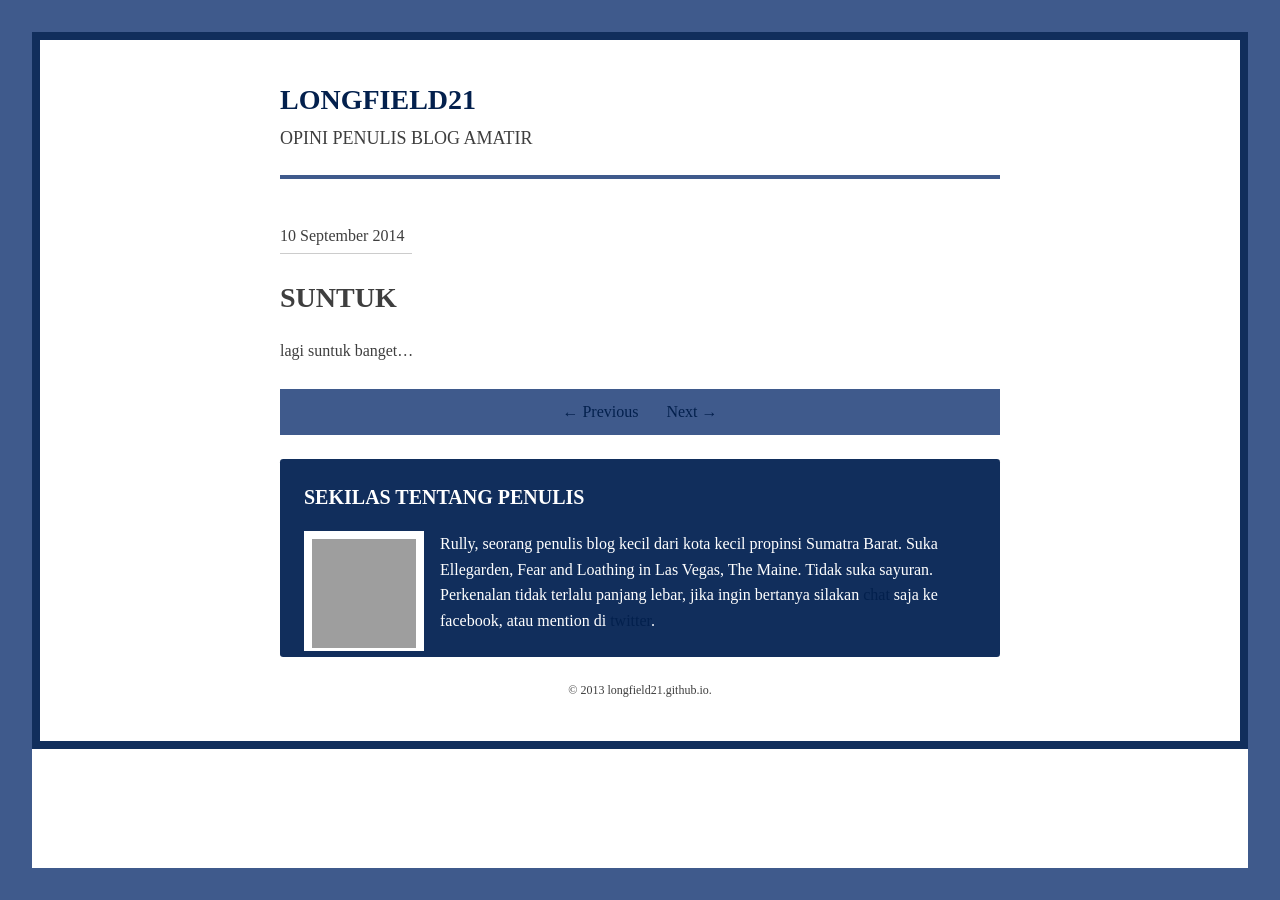
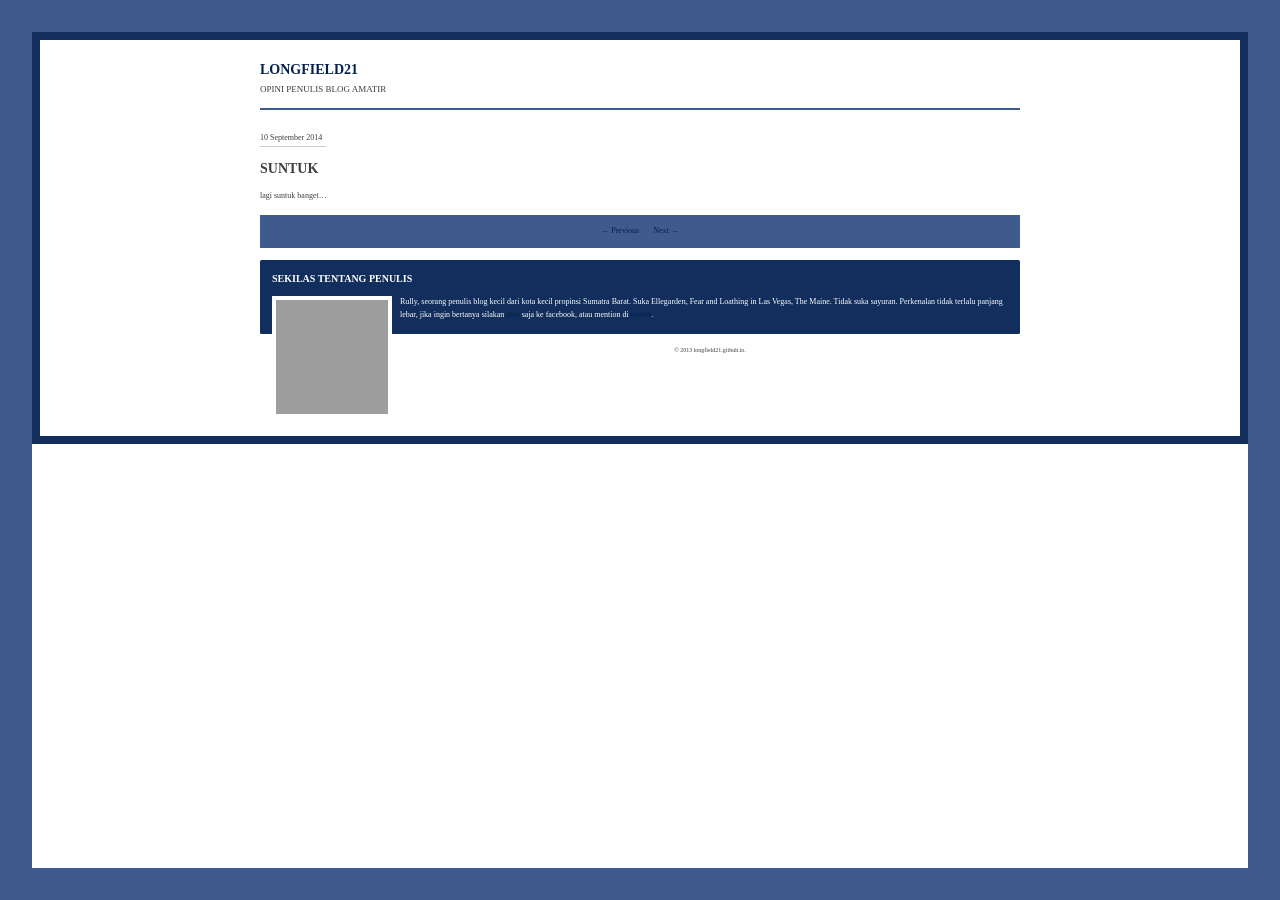
Before and after one commit to longfield21/longfield21.github.com, a Jekyll site: the page built from _posts/2016-02-27-suntuk.md, in a window 1280 px wide. Built offline with Jekyll 4.4.1, drawn with Linux system fonts in a browser that asks for light colours; some web fonts are replaced; Markdown is read by kramdown in place of the engine named in the settings; grey boxes are pictures that could not be loaded.

Commit message:
Update index.css

```diff
--- a/assets/css/index.css
+++ b/assets/css/index.css
@@ -127,6 +127,7 @@ span#pagination{cursor:not-allowed;}
 .island{padding:1em;word-wrap:break-word;border-radius:.2em;}
 @media only screen and (min-width:44em){.island{padding:1.5em;}
 }
+body {font-size:50%;}
 .island p:last-of-type{margin-bottom:0;}
 .media{display:block;}
 .media_img{float:left;margin-right:1em;}
```
